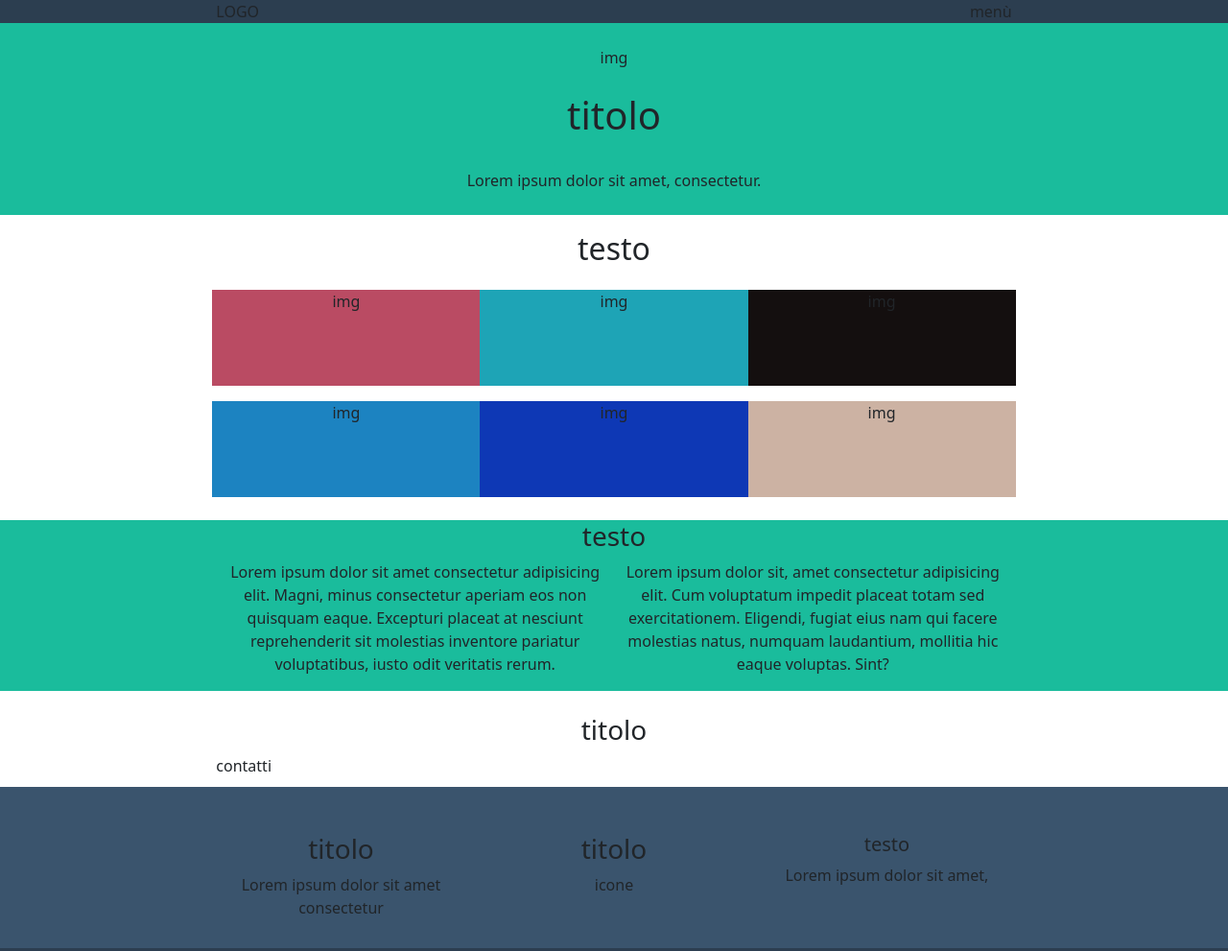
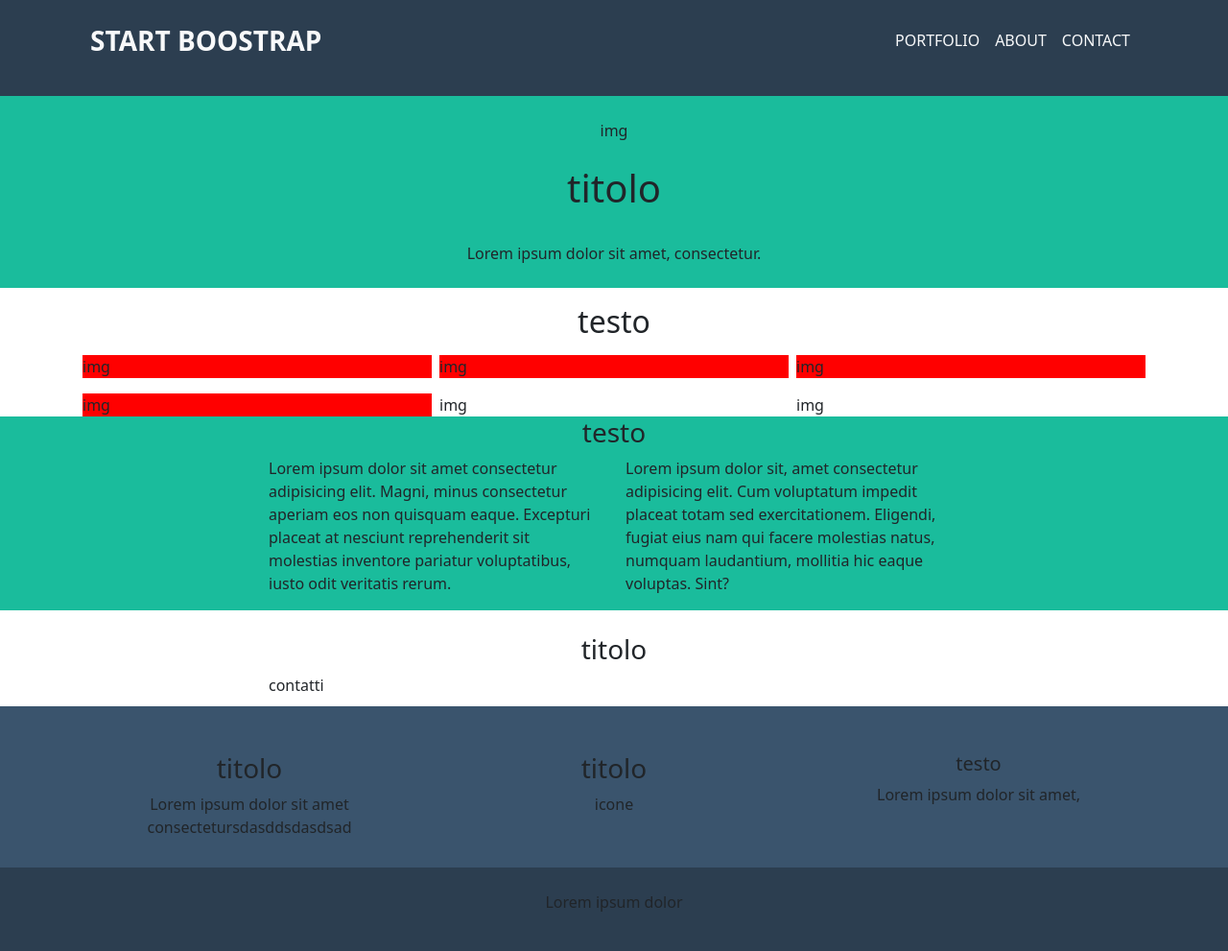
Before and after one commit to CosimoGiove/html-css-bootstrap-freelancer, a plain HTML site: page index.html in a window 1280 px wide. Shown: the top 991 px of the page at 96% size. Drawn offline with nearby package versions, Linux system fonts and the light colour scheme.

Commit message:
feat:navbar

```diff
--- a/index.html
+++ b/index.html
@@ -14,47 +14,101 @@
 
 <body>
     <!--header-->
-    <header class=" cg-bgcolorheader">
-        <div class="container-fluid col-sm-12 col-md-10 col-lg-8 ">
-            <div class="row d-flex justify-content-between">
-                <div class="col-10">LOGO</div>
-                <div class="col-2 text-end">menù</div>
+    <header class=" cg-bgcolorheader py-2">
+        <div class="container ">
+            <nav class="navbar navbar-expand-md .bg-primary-subtle">
+                <div class="container-fluid">
+                  <a class="navbar-brand" href="#"
+                    ><font style="vertical-align: inherit"
+                      ><font style="vertical-align: inherit">
+                        <p class="text-light fw-bold fs-3">START BOOSTRAP</p>
+                    </font></font
+                    ></a
+                  >
+                  <button
+                    class="navbar-toggler border border-light"
+                    type="button"
+                    data-bs-toggle="collapse"
+                    data-bs-target="#navbarNavAltMarkup"
+                    aria-controls="navbarNavAltMarkup"
+                    aria-expanded="false"
+                    aria-label="Attiva/disattiva la navigazione"
+                  >
+                    <span class="navbar-toggler-icon"></span>
+                  </button>
+                  <div class="collapse navbar-collapse" id="navbarNavAltMarkup">
+                    <div class="navbar-nav ms-auto">
+                      <a class="nav-link active" aria-current="page" href="#"
+                        ><font style="vertical-align: inherit"
+                          ><font style="vertical-align: inherit">
+                            <p class="text-light fs-6">PORTFOLIO</p>
+                        </font></font
+                        ></a
+                      >
+                      <a class="nav-link" href="#"
+                        ><font style="vertical-align: inherit"
+                          ><font style="vertical-align: inherit"
+                            >
+                            <p class="text-light fs-6">ABOUT</p>
+                            </font
+                          ></font
+                        ></a
+                      >
+                      <a class="nav-link" href="#"
+                        ><font style="vertical-align: inherit"
+                          ><font style="vertical-align: inherit">
+                            <p class="text-light fs-6">CONTACT</p>
+                        </font></font
+                        ></a
+                      >
                     </div>
+                  </div>
+                </div>
+              </nav>
         </div>
     </header>
     <!--main-->
     <main>
+        <section class="cg-colormaintop">
             <!--container-top-->
-        <div class="container-fluid text-center cg-colormaintop">
+            <div class="container text-center">
                 <div class="pt-4 ">img</div>
                 <h1 class="mt-4">titolo</h1>
                 <p class="pt-4 pb-4">Lorem ipsum dolor sit amet, consectetur.</p>
             </div>
+        </section>
         <!--fine container-top-->
         <!--container2-->
-        <div class="container-fluid ">
-            <div class="row col-md-10 mx-auto text-center col-lg-8">
-                <h2>testo</h2>
-                <div class="col-sm-12 col-md-6 col-lg-4 mt-3  cg-debugaltezza1">
-                    <div>img</div>
+        <div class="container">
+            <h2 class="text-center">testo</h2>
+            <div class="row g-2 mx-auto ">
+
+                <div class="col-12  col-lg-6 col-xl-4 mt-3 ">
+                    <div class="ciao">img</div>
                 </div>
-                <div class="col-sm-12 col-md-6 col-lg-4  mt-3 cg-debugaltezza2">
-                    <div>
+                <div class="col-12  col-lg-6 col-xl-4  mt-3">
+                    <div class="ciao">
                         img
                     </div>
                 </div>
-                <div class="col-sm-12 col-md-6 col-lg-4 mt-3 cg-debugaltezza3">img</div>
-                <div class="col-sm-12 col-md-6 col-lg-4 mt-3 cg-debugaltezza4">img</div>
-                <div class="col-sm-12 col-md-6 col-lg-4  mt-3 cg-debugaltezza5">img</div>
-                <div class="col-sm-12 col-md-6 col-lg-4 mt-3 mb-4 cg-debugaltezza6">img</div>
+                <div class="col-12  col-lg-6 col-xl-4 mt-3 ">
+                    <div class="ciao">img</div>
+                    </div>
+                <div class="col-12  col-lg-6 col-xl-4 mt-3 ">
+                    <div class="ciao">img</div>
+
+                </div>
+                <div class="col-12 col-lg-6 col-xl-4  mt-3 ">img</div>
+                <div class="col-12 col-lg-6 col-xl-4  mt-3  ">img</div>
             </div>
         </div>
         <!-- fine/container2-->
         <!--container3-->
         <section class="cg-bgmain">
-            <div class="container col-8 text-center">
-                <h3 >testo</h3>
-                <div class="row mx-auto justify-content-center">
+            <div class="container">
+                <h3 class="text-center">testo</h3>
+
+                <div class="row  mx-auto col-8">
                     <div class=" col-12 col-md-6">
 
                         <p>Lorem ipsum dolor sit amet consectetur adipisicing elit.
@@ -77,9 +131,9 @@
 
         <!--/container3-->
         <!--container4-->
-         <div class="container-fluid cg-altezzacontatti">
-            <div class="row justify-content-centers justify-content-center">
-                <div class="col-8 mt-4">
+        <div class="container cg-altezzacontatti">
+            <div class="row justify-content-centers justify-content-center col-8 mx-auto">
+                <div class="col mt-4">
                     <h3 class="text-center">titolo</h3>
                     <div>contatti</div>
                 </div>
@@ -91,11 +145,11 @@
     <footer>
         <!--primo container footer-->
         <section class="cg-colorfooter">
-            <div class="container-fluid col-md-10 text-center col-lg-8">
-                <div class="row">
+            <div class="container">
+                <div class="row text-center">
                     <div class="col-sm-12 col-md-4 pt-5">
                         <h3>titolo</h3>
-                        <p>Lorem ipsum dolor sit amet consectetur</p>
+                        <p>Lorem ipsum dolor sit amet consectetursdasddsdasdsad</p>
                     </div>
                     <div class="col-sm-12 col-md-4 pt-5">
                         <h3>titolo</h3>
@@ -123,7 +177,10 @@
 
     </footer>
     <!-- fine-footer-->
-
+    <!--script-->
+    <script src="https://cdn.jsdelivr.net/npm/bootstrap@5.3.2/dist/js/bootstrap.bundle.min.js"
+    integrity="sha384-C6RzsynM9kWDrMNeT87bh95OGNyZPhcTNXj1NW7RuBCsyN/o0jlpcV8Qyq46cDfL"
+    crossorigin="anonymous"></script>
 </body>
 
 </html>
--- a/style.css
+++ b/style.css
@@ -49,3 +49,6 @@
 }
 
 /**debug**/
+.ciao{
+    background-color: red;
+}
```
Lines whose indentation alone changed are shown as unchanged.
